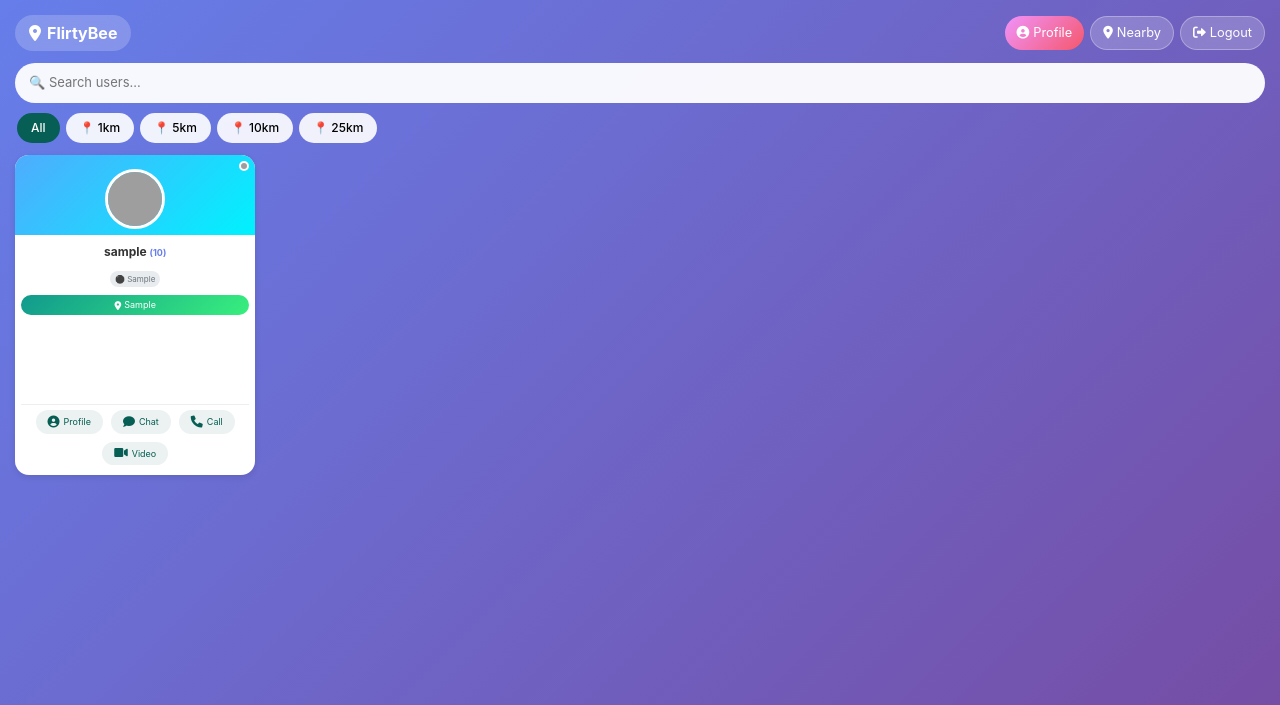
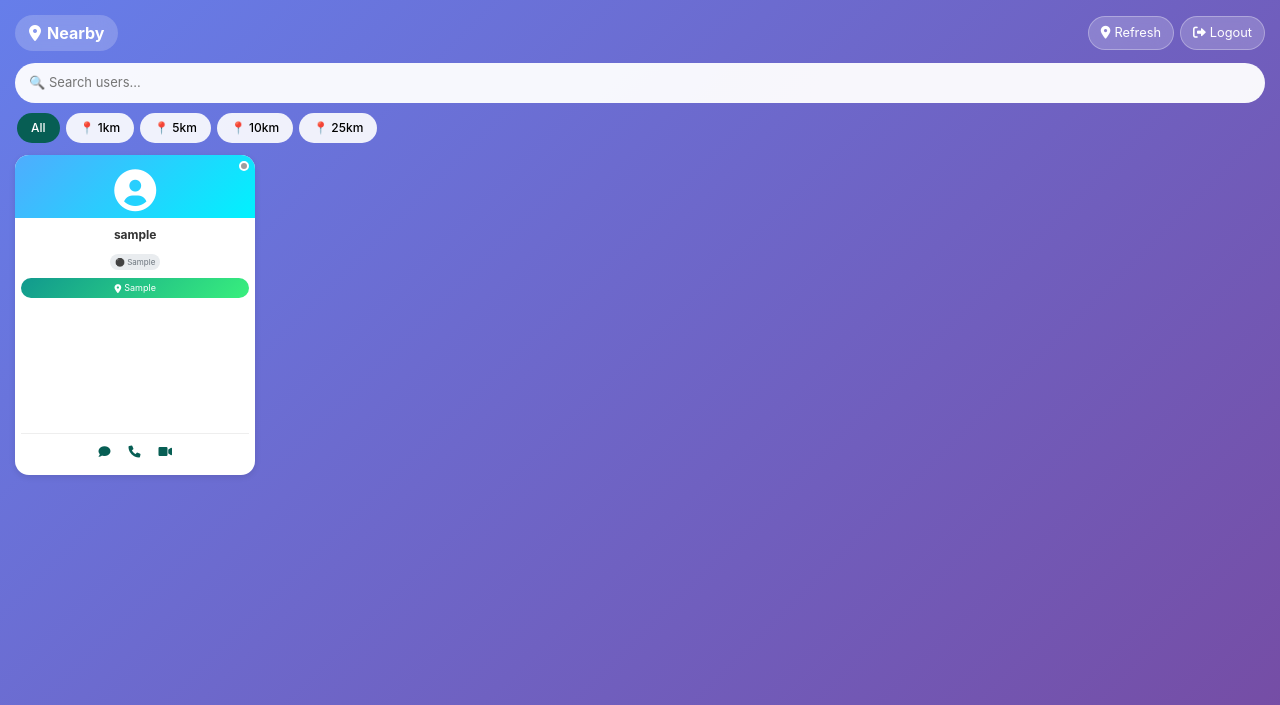
Before and after one commit to my-bmb/Message-, a Flask app: template templates/users.html in a window 1280 px wide. Shown: the top 705 px of the page. Run offline with Flask 3, Linux system fonts and the light colour scheme; the template is opened without the code that fills it: most values are stand-ins (such as "Sample title", 1, 10 or a date in 2020); parts of the project's set-up code (start-up, migrations or seed data) failed here and were passed over; some libraries are stand-ins or nearby versions; grey boxes are pictures that could not be loaded.

Commit message:
Add files via upload

```diff
--- a/templates/users.html
+++ b/templates/users.html
@@ -3,7 +3,7 @@
 <head>
     <meta charset="UTF-8">
     <meta name="viewport" content="width=device-width, initial-scale=1.0, user-scalable=yes">
-    <title>FlirtyBee - Nearby Users</title>
+    <title>ChatApp - Nearby Users</title>
     <link href="https://cdn.jsdelivr.net/npm/bootstrap@5.3.0/dist/css/bootstrap.min.css" rel="stylesheet">
     <link rel="stylesheet" href="https://cdnjs.cloudflare.com/ajax/libs/font-awesome/6.0.0-beta3/css/all.min.css">
     <style>
@@ -62,16 +62,10 @@
             display: flex;
             align-items: center;
             gap: 4px;
-            text-decoration: none;
         }
 
         .header-btn:active {
             transform: scale(0.95);
-        }
-
-        .profile-btn {
-            background: linear-gradient(135deg, #f093fb 0%, #f5576c 100%);
-            border: none;
         }
 
         /* Search Box */
@@ -172,14 +166,6 @@
             flex-shrink: 0;
         }
 
-        .profile-pic-small {
-            width: 60px;
-            height: 60px;
-            border-radius: 50%;
-            object-fit: cover;
-            border: 3px solid white;
-        }
-
         .user-avatar i {
             font-size: 42px;
             color: white;
@@ -202,11 +188,6 @@
             text-overflow: ellipsis;
             margin-bottom: 3px;
             color: #333;
-        }
-
-        .age-text {
-            font-size: 9px;
-            color: #667eea;
         }
 
         .status-badge {
@@ -254,47 +235,24 @@
             color: white;
         }
 
-        /* Call Icons - Mobile Friendly */
         .call-icons {
             display: flex;
             justify-content: center;
-            gap: 8px;
+            gap: 10px;
             padding-top: 5px;
             border-top: 1px solid #eee;
-            flex-wrap: wrap;
         }
 
         .call-icons a {
             color: #075e54;
             font-size: 12px;
             text-decoration: none;
-            padding: 5px 8px;
-            border-radius: 20px;
-            background: rgba(7,94,84,0.08);
-            transition: all 0.2s;
-            display: inline-flex;
-            align-items: center;
-            gap: 4px;
+            padding: 4px;
+            border-radius: 50%;
         }
 
         .call-icons a:active {
-            background: rgba(7,94,84,0.2);
-            transform: scale(0.95);
-        }
-
-        /* Mobile specific: show icons with labels on larger screens */
-        .call-icons .icon-label {
-            display: none;
-        }
-
-        @media (min-width: 480px) {
-            .call-icons a {
-                padding: 4px 10px;
-            }
-            .call-icons .icon-label {
-                display: inline;
-                font-size: 9px;
-            }
+            background: rgba(7,94,84,0.1);
         }
 
         .unread-badge {
@@ -372,7 +330,6 @@
             body { padding: 15px; }
             .users-grid { grid-template-columns: repeat(4, 1fr); gap: 12px; }
             .empty-state { grid-column: span 4; }
-            .call-icons a { padding: 5px 12px; }
         }
 
         @media (min-width: 1024px) {
@@ -394,14 +351,11 @@
     <div class="app-header">
         <div class="app-title">
             <i class="fas fa-map-marker-alt"></i>
-            <span>FlirtyBee</span>
+            <span>Nearby</span>
         </div>
         <div class="header-buttons">
-            <a href="{{ url_for('profile') }}" class="header-btn profile-btn">
-                <i class="fas fa-user-circle"></i> <span class="hide-mobile">Profile</span>
-            </a>
             <button onclick="refreshLocation()" class="header-btn">
-                <i class="fas fa-location-dot"></i> <span class="hide-mobile">Nearby</span>
+                <i class="fas fa-location-dot"></i> <span class="hide-mobile">Refresh</span>
             </button>
             <button onclick="logoutUser()" class="header-btn">
                 <i class="fas fa-sign-out-alt"></i> <span class="hide-mobile">Logout</span>
@@ -445,20 +399,11 @@
             <div class="unread-badge">{{ unread_counts[user.id] }}</div>
             {% endif %}
             <div class="user-avatar">
-                {% if user.profile_pic %}
-                <img src="{{ user.profile_pic }}" class="profile-pic-small">
-                {% else %}
                 <i class="fas fa-user-circle"></i>
-                {% endif %}
             </div>
             <div class="user-card-info">
                 <div>
-                    <div class="user-card-name">
-                        {{ user.username }}
-                        {% if user.age %}
-                        <span class="age-text">({{ user.age }})</span>
-                        {% endif %}
-                    </div>
+                    <div class="user-card-name">{{ user.username }}</div>
                     <div class="status-badge {% if user.is_online %}status-online{% else %}status-offline{% endif %}">
                         {% if user.is_online %}
                             ● Online
@@ -482,23 +427,15 @@
                     {% endif %}
                 </div>
 
-                <!-- Call Icons - All 4 buttons visible on mobile -->
                 <div class="call-icons">
-                    <a href="{{ url_for('view_user_profile', user_id=user.id) }}" title="View Profile" onclick="event.stopPropagation();">
-                        <i class="fas fa-user-circle"></i>
-                        <span class="icon-label">Profile</span>
-                    </a>
                     <a href="{{ url_for('chat', user_id=user.id) }}" class="chat-link" title="Chat" onclick="event.stopPropagation();">
                         <i class="fas fa-comment"></i>
-                        <span class="icon-label">Chat</span>
                     </a>
                     <a href="{{ url_for('audio_call', user_id=user.id) }}" class="audio-call-link" title="Audio Call" onclick="event.stopPropagation();">
                         <i class="fas fa-phone"></i>
-                        <span class="icon-label">Call</span>
                     </a>
                     <a href="{{ url_for('video_call', user_id=user.id) }}" class="video-call-link" title="Video Call" onclick="event.stopPropagation();">
                         <i class="fas fa-video"></i>
-                        <span class="icon-label">Video</span>
                     </a>
                 </div>
             </div>
@@ -676,6 +613,7 @@
             const prompt = document.getElementById('locationPrompt');
 
             if (!hasLocation && !isLoggingOut) {
+                // Silently get location without showing any popup
                 if (navigator.geolocation) {
                     navigator.geolocation.getCurrentPosition(
                         async (position) => {
```
